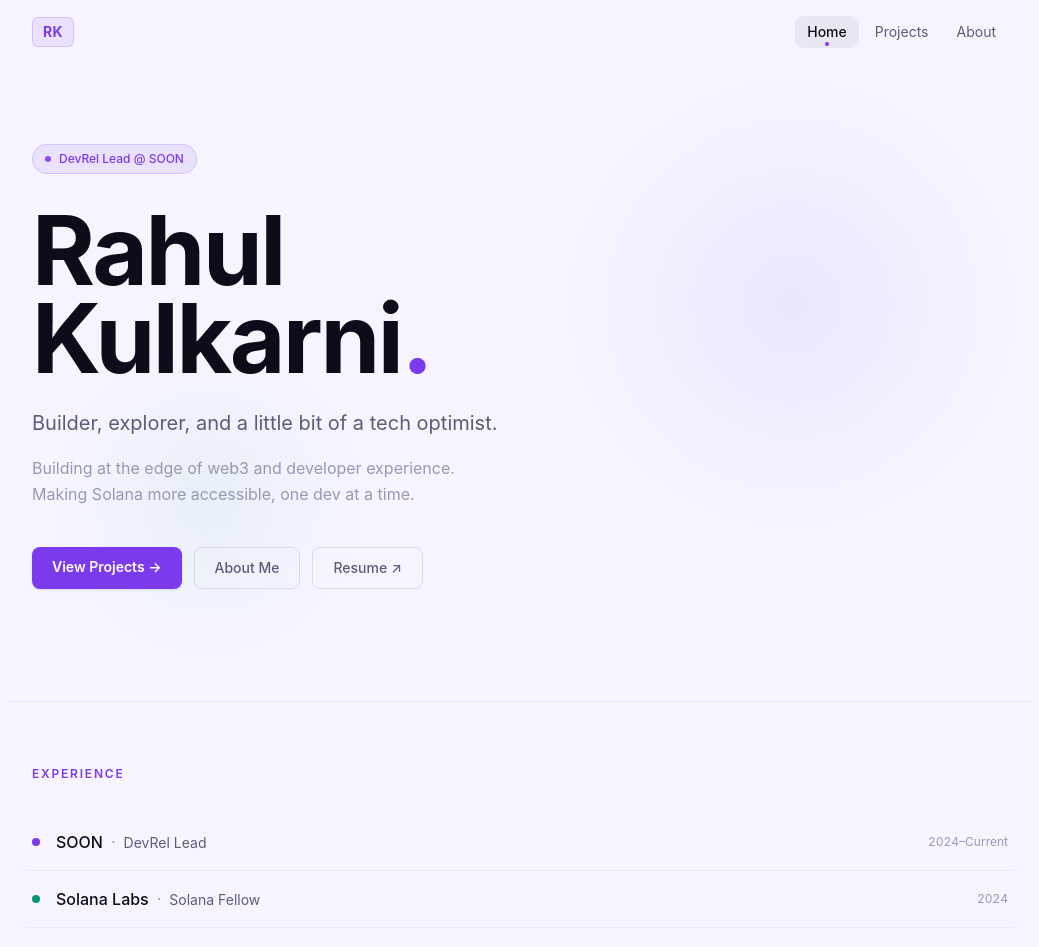
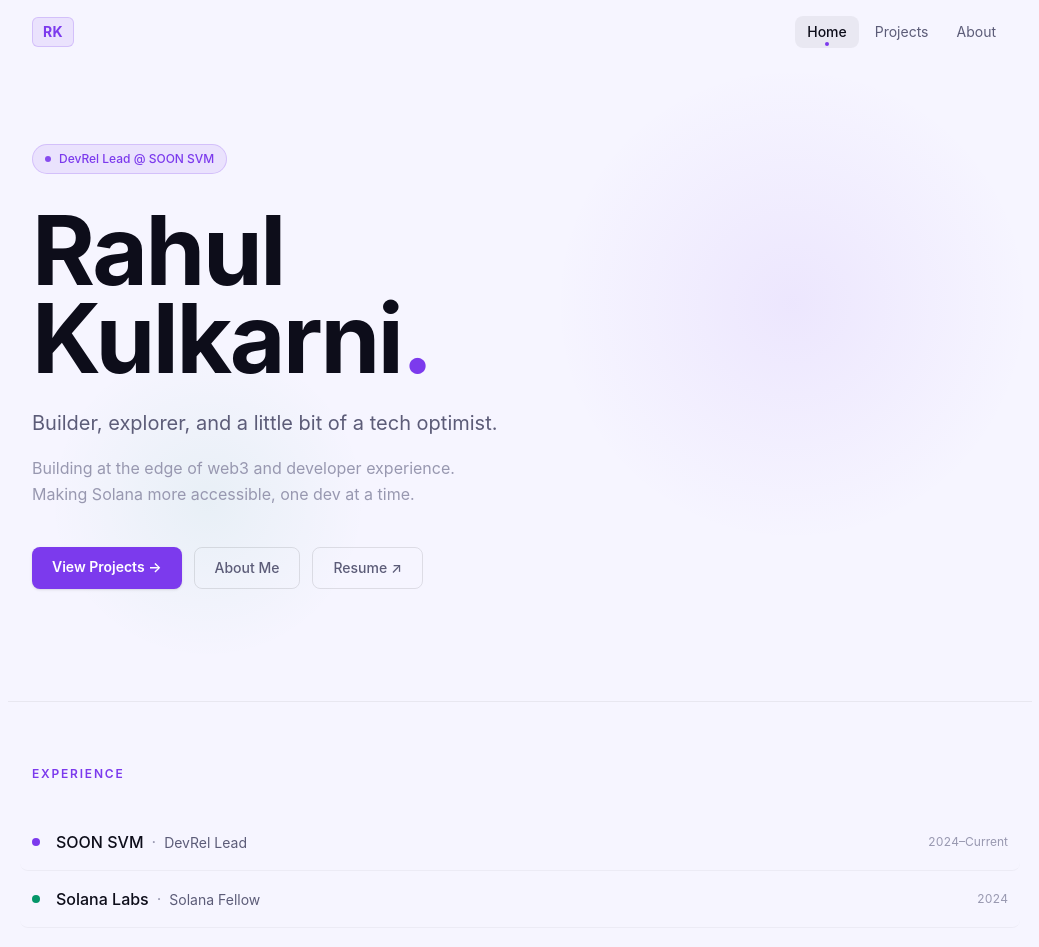
Before and after one commit to rkmonarch/portfolio, a Next.js app: page / in a window 1280 px wide. Shown: the top 947 px of the page, without its empty margins (120-1159 px from the left). Built offline with nearby package versions, Linux system fonts and the light colour scheme.

Commit message:
Rename SOON to SOON SVM

```diff
--- a/src/app/about/page.tsx
+++ b/src/app/about/page.tsx
@@ -53,7 +53,7 @@ export default function AboutPage() {
                 rel="noopener noreferrer"
                 className="text-[#7C3AED] hover:underline underline-offset-4 font-medium"
               >
-                SOON
+                SOON SVM
               </a>
               , where I host weekly Discord office hours, help developers navigate the ecosystem,
               and build resources that make blockchain development less painful.
@@ -135,7 +135,7 @@ export default function AboutPage() {
           </div>
           <div className="space-y-1 pl-1">
             <p className="text-sm font-semibold text-[#0d0d1a]">Rahul Kulkarni</p>
-            <p className="text-xs text-[#5c5c78]">DevRel Lead @ SOON</p>
+            <p className="text-xs text-[#5c5c78]">DevRel Lead @ SOON SVM</p>
             <p className="text-xs text-[#9898b0]">Solana · Web3 · DeFi</p>
           </div>
         </div>
--- a/src/app/page.tsx
+++ b/src/app/page.tsx
@@ -3,7 +3,7 @@ import Link from 'next/link';
 
 const experience = [
   {
-    company: 'SOON',
+    company: 'SOON SVM',
     role: 'DevRel Lead',
     period: '2024–Current',
     link: 'https://twitter.com/soon_svm',
@@ -77,7 +77,7 @@ export default function Home() {
           <div className="fade-up delay-1 mb-8">
             <span className="inline-flex items-center gap-2 text-xs font-mono bg-[#7C3AED]/10 text-[#7C3AED] px-3 py-1.5 rounded-full border border-[#7C3AED]/20 font-medium">
               <span className="w-1.5 h-1.5 rounded-full bg-[#7C3AED] pulse-dot" />
-              DevRel Lead @ SOON
+              DevRel Lead @ SOON SVM
             </span>
           </div>
 
```
